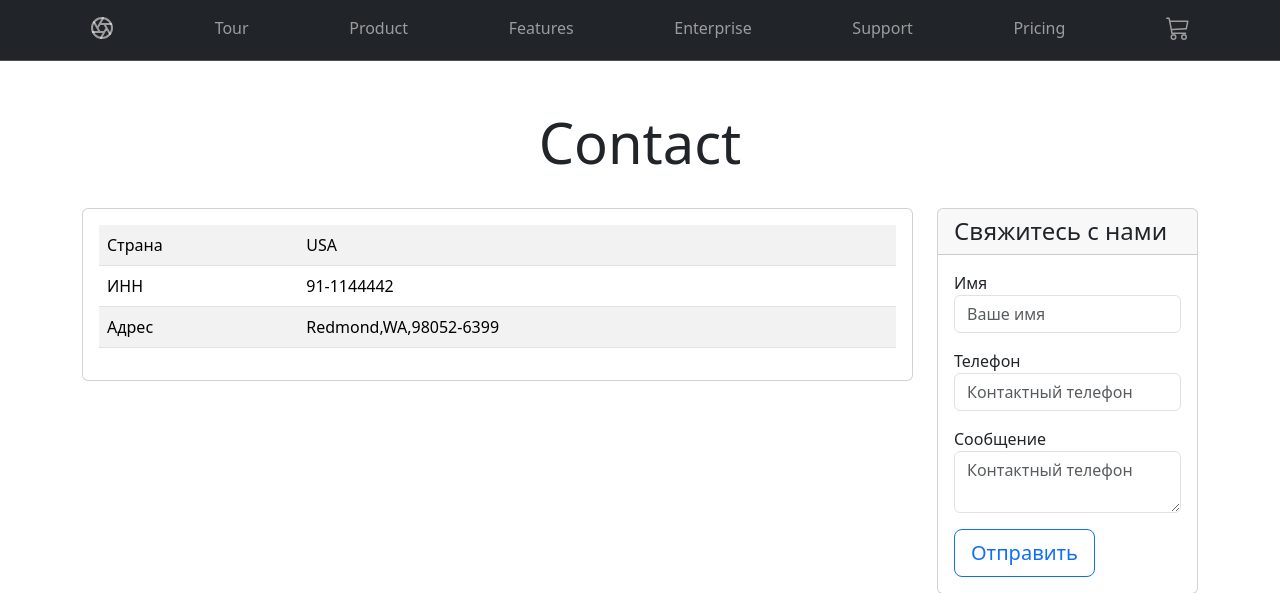
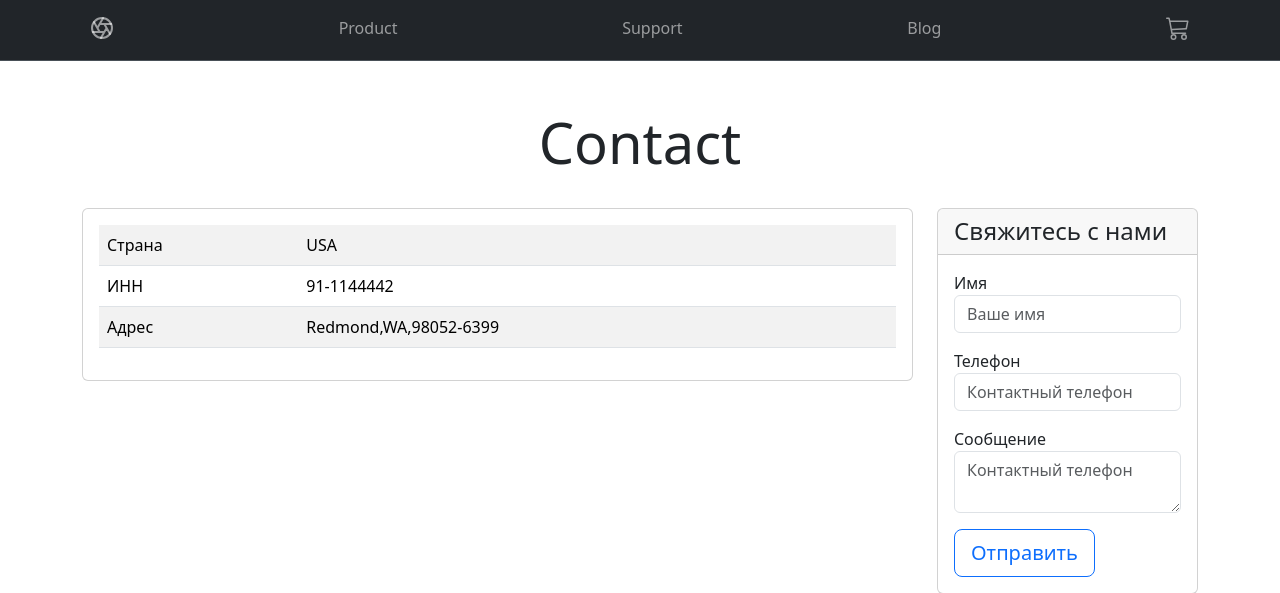
Before and after one commit to ssher250110/homework, a Django app: page /contact/ in a window 1280 px wide. Shown: the top 593 px of the page. Run offline with Django 5.2, Linux system fonts and the light colour scheme; some libraries are stand-ins or nearby versions.

Commit message:
editing menu contact_base

```diff
--- a/catalog/templates/catalog/base.html
+++ b/catalog/templates/catalog/base.html
@@ -9,7 +9,7 @@
     <meta name="description" content="">
     <meta name="author" content="Mark Otto, Jacob Thornton, and Bootstrap contributors">
     <meta name="generator" content="Hugo 0.122.0">
-    <title>Product example · Bootstrap v5.3</title>
+    <title>Products</title>
 
 
     <link href="{% static 'css/bootstrap.min.css' %}" rel="stylesheet">
@@ -94,9 +94,6 @@
         }
     </style>
 
-
-    <!-- Custom styles for this template -->
-    <link href="{% static 'css/product.css' %}" rel="stylesheet">
 </head>
 <body>
 <svg xmlns="http://www.w3.org/2000/svg" class="d-none">
--- a/catalog/templates/catalog/contact_base.html
+++ b/catalog/templates/catalog/contact_base.html
@@ -9,20 +9,10 @@
     <meta name="description" content="">
     <meta name="author" content="Mark Otto, Jacob Thornton, and Bootstrap contributors">
     <meta name="generator" content="Hugo 0.122.0">
-    <title>Product example · Bootstrap v5.3</title>
+    <title>Products</title>
 
 
     <link href="{% static 'css/bootstrap.min.css' %}" rel="stylesheet">
-
-    <!-- Favicons -->
-    <link rel="apple-touch-icon" href="/docs/5.3/assets/img/favicons/apple-touch-icon.png" sizes="180x180">
-    <link rel="icon" href="/docs/5.3/assets/img/favicons/favicon-32x32.png" sizes="32x32" type="image/png">
-    <link rel="icon" href="/docs/5.3/assets/img/favicons/favicon-16x16.png" sizes="16x16" type="image/png">
-    <link rel="manifest" href="/docs/5.3/assets/img/favicons/manifest.json">
-    <link rel="mask-icon" href="/docs/5.3/assets/img/favicons/safari-pinned-tab.svg" color="#712cf9">
-    <link rel="icon" href="/docs/5.3/assets/img/favicons/favicon.ico">
-    <meta name="theme-color" content="#712cf9">
-
 
     <style>
         .bd-placeholder-img {
@@ -103,9 +93,6 @@
         }
     </style>
 
-
-    <!-- Custom styles for this template -->
-    <link href="product.css" rel="stylesheet">
 </head>
 <body>
 <svg xmlns="http://www.w3.org/2000/svg" class="d-none">
@@ -192,46 +179,7 @@
     </symbol>
 </svg>
 
-<nav class="navbar navbar-expand-md bg-dark sticky-top border-bottom" data-bs-theme="dark">
-    <div class="container">
-        <a class="navbar-brand d-md-none" href="#">
-            <svg class="bi" width="24" height="24">
-                <use xlink:href="#aperture"/>
-            </svg>
-            Aperture
-        </a>
-        <button class="navbar-toggler" type="button" data-bs-toggle="offcanvas" data-bs-target="#offcanvas"
-                aria-controls="offcanvas" aria-label="Toggle navigation">
-            <span class="navbar-toggler-icon"></span>
-        </button>
-        <div class="offcanvas offcanvas-end" tabindex="-1" id="offcanvas" aria-labelledby="offcanvasLabel">
-            <div class="offcanvas-header">
-                <h5 class="offcanvas-title" id="offcanvasLabel">Aperture</h5>
-                <button type="button" class="btn-close" data-bs-dismiss="offcanvas" aria-label="Close"></button>
-            </div>
-            <div class="offcanvas-body">
-                <ul class="navbar-nav flex-grow-1 justify-content-between">
-                    <li class="nav-item"><a class="nav-link" href="#">
-                        <svg class="bi" width="24" height="24">
-                            <use xlink:href="#aperture"/>
-                        </svg>
-                    </a></li>
-                    <li class="nav-item"><a class="nav-link" href="#">Tour</a></li>
-                    <li class="nav-item"><a class="nav-link" href="{% url 'catalog:index' %}">Product</a></li>
-                    <li class="nav-item"><a class="nav-link" href="#">Features</a></li>
-                    <li class="nav-item"><a class="nav-link" href="#">Enterprise</a></li>
-                    <li class="nav-item"><a class="nav-link" href="{% url 'catalog:contact_info' %}">Support</a></li>
-                    <li class="nav-item"><a class="nav-link" href="#">Pricing</a></li>
-                    <li class="nav-item"><a class="nav-link" href="#">
-                        <svg class="bi" width="24" height="24">
-                            <use xlink:href="#cart"/>
-                        </svg>
-                    </a></li>
-                </ul>
-            </div>
-        </div>
-    </div>
-</nav>
+{% include 'catalog/includes/menu.html' %}
 
 {% block contact %}
 {% endblock %}
--- a/catalog/templates/catalog/includes/menu.html
+++ b/catalog/templates/catalog/includes/menu.html
@@ -22,13 +22,10 @@
                                 <use xlink:href="#aperture"/>
                             </svg>
                         </a></li>
-                        <li class="nav-item"><a class="nav-link" href="#">Tour</a></li>
                         <li class="nav-item"><a class="nav-link" href="{% url 'catalog:index' %}">Product</a></li>
-                        <li class="nav-item"><a class="nav-link" href="#">Features</a></li>
-                        <li class="nav-item"><a class="nav-link" href="#">Enterprise</a></li>
                         <li class="nav-item"><a class="nav-link" href="{% url 'catalog:contact_info' %}">Support</a>
+                        <li class="nav-item"><a class="nav-link" href="{% url 'catalog:blog' %}">Blog</a>
                         </li>
-                        <li class="nav-item"><a class="nav-link" href="#">Pricing</a></li>
                         <li class="nav-item"><a class="nav-link" href="#">
                             <svg class="bi" width="24" height="24">
                                 <use xlink:href="#cart"/>
```
